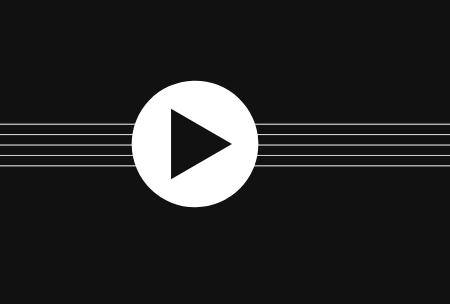
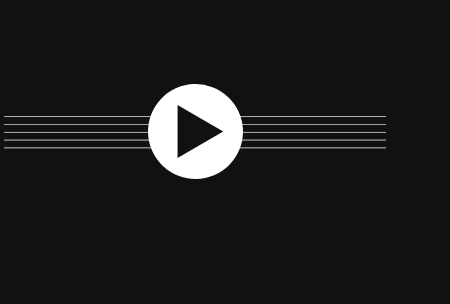
Before and after one commit to DTProductions/Guess-The-Pitch, a plain HTML site: page index.html in a window 390 px wide. Shown: the part 540-844 px from the top of the page, 450 px wide, since content can reach past the window. Drawn offline with Linux system fonts and the light colour scheme.

Commit message:
add mobile responsiveness for intro screen

```diff
--- a/styles/styles.css
+++ b/styles/styles.css
@@ -236,3 +236,15 @@ input[type="range"] {
     margin: 0;
     margin-bottom: 0.5rem;
 }
+
+@media only screen and (max-width:511px) {
+    html{
+        font-size: 30px;
+    }
+}
+
+@media only screen and (max-width:383px){
+    html{
+        font-size: 25px;
+    }
+}
```
